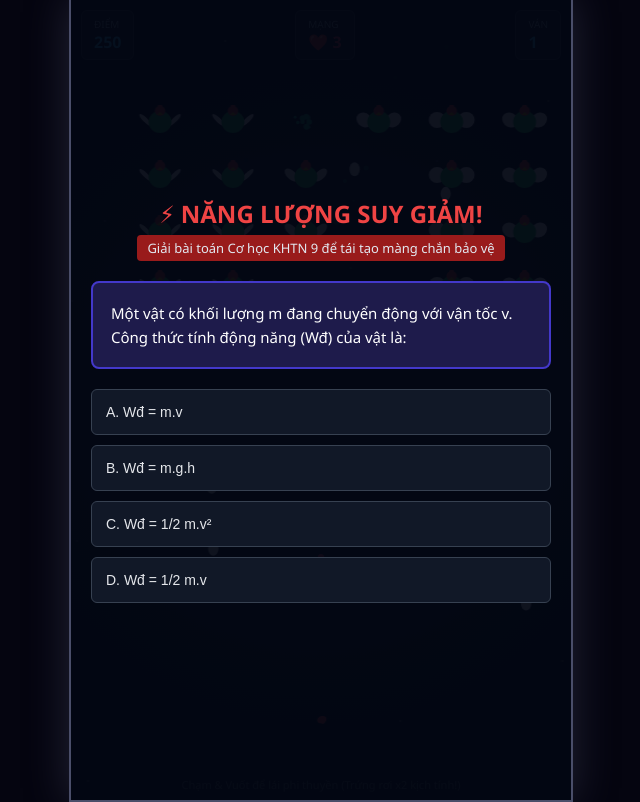
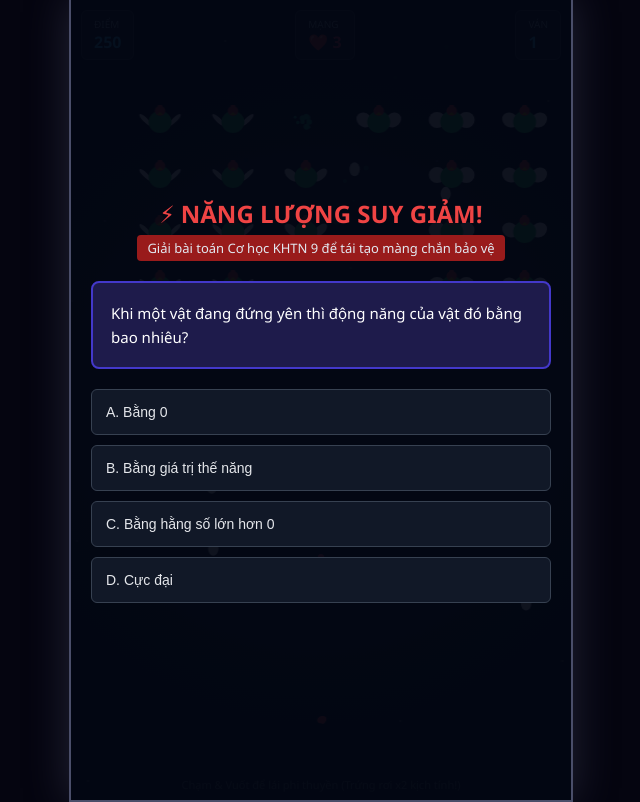
Before and after one commit to giangctx/b-n-g-, a plain HTML site: page index.html in a window 1280 px wide. Shown: the whole page, without its empty margins (319-959 px from the left). Drawn offline with Linux system fonts and the light colour scheme.

Commit message:
Update index.html

```diff
--- a/index.html
+++ b/index.html
@@ -186,22 +186,45 @@
         let isQuizMode = false;
         let selectedQuiz = null;
         let lastShotTime = 0;
-        const SHOT_DELAY = 220; // Tốc độ bắn tự động tối ưu hóa nhanh hơn một chút
+        const SHOT_DELAY = 220;
 
-        // Ngân hàng câu hỏi KHTN Lớp 9 chuyên sâu: Động năng - Thế năng - Cơ năng
+        // Ngân hàng 30 câu hỏi KHTN 9 chuyên sâu không lặp lại
         const physicsQuestionBank = [
-            { q: "Đại lượng nào sau đây đại diện cho năng lượng mà một vật có được do nó đang chuyển động?", a: ["Thế năng trọng trường", "Động năng", "Thế năng đàn hồi", "Cơ năng"], c: 1 },
-            { q: "Một vật có khối lượng m đang chuyển động với vận tốc v. Công thức tính động năng (Wđ) của vật là:", a: ["Wđ = m.v", "Wđ = m.g.h", "Wđ = 1/2 m.v²", "Wđ = 1/2 m.v"], c: 2 },
-            { q: "Khi một quả trứng rơi từ trên cao xuống, trong quá trình rơi (bỏ qua ma sát), sự chuyển hóa năng lượng nào xảy ra?", a: ["Động năng chuyển hóa thành thế năng", "Thế năng chuyển hóa thành động năng", "Cơ năng chuyển hóa thành thế năng", "Cơ năng tăng dần"], c: 1 },
-            { q: "Thế năng trọng trường của một vật phụ thuộc vào những yếu tố nào?", a: ["Khối lượng và vận tốc của vật", "Vận tốc và độ cao của vật", "Khối lượng vật và độ cao của vật so với mốc", "Hình dạng và thể tích của vật"], c: 2 },
-            { q: "Một vật nặng 2 kg được đặt ở độ cao h = 5m so với mặt đất. Lấy g = 10 m/s². Thế năng trọng trường của vật bằng bao nhiêu?", a: ["10 J", "50 J", "100 J", "20 J"], c: 2 },
-            { q: "Nếu một phi thuyền tăng vận tốc chuyển động lên gấp đôi (2 lần) thì động năng của phi thuyền sẽ tăng lên bao nhiêu lần?", a: ["2 lần", "4 lần", "8 lần", "Không đổi"], c: 1 },
-            { q: "Phát biểu nào sau đây đúng về cơ năng của một vật?", a: ["Cơ năng bằng hiệu giữa động năng và thế năng", "Cơ năng là tổng của động năng và thế năng", "Cơ năng luôn luôn bị tiêu diệt hoàn toàn", "Cơ năng chỉ phụ thuộc vào vận tốc vật"], c: 1 },
-            { q: "Khi một vật đạt độ cao cực đại (vận tốc bằng 0) trong quá trình ném thẳng đứng lên cao, lúc này vật có:", a: ["Động năng cực đại, thế năng bằng 0", "Động năng bằng thế năng", "Thế năng cực đại, động năng bằng 0", "Cơ năng bằng 0"], c: 2 }
+            { q: "Động năng của một vật là năng lượng vật có được do yếu tố nào?", a: ["Vật có khối lượng lớn", "Vật đang ở trên cao", "Vật đang chuyển động", "Vật bị biến dạng"], c: 2 },
+            { q: "Công thức toán học nào sau đây dùng để tính động năng của một vật?", a: ["Wđ = m.v", "Wđ = m.g.h", "Wđ = 1/2 m.v²", "Wđ = 1/2 m.v"], c: 2 },
+            { q: "In công thức tính động năng, vận tốc của vật được đo bằng đơn vị nào sau đây?", a: ["km/h", "m/s", "m/s²", "cm/s"], c: 1 },
+            { q: "Nếu khối lượng của một vật tăng lên 2 lần và vận tốc giữ nguyên thì động năng của vật thay đổi thế nào?", a: ["Tăng 2 lần", "Tăng 4 lần", "Giảm 2 lần", "Không đổi"], c: 0 },
+            { q: "Một chiếc xe máy và một chiếc xe tải cùng chạy với vận tốc 40 km/h. Xe nào có động năng lớn hơn?", a: ["Xe máy vì nhỏ gọn hơn", "Xe tải vì có khối lượng lớn hơn", "Hai xe có động năng bằng nhau", "Không so sánh được"], c: 1 },
+            { q: "Đơn vị chính thống nào sau đây dùng để đo động năng, thế năng và cơ năng?", a: ["Oát (W)", "Niutơn (N)", "Jun (J)", "Mã lực (HP)"], c: 2 },
+            { q: "Khi một vật đang đứng yên thì động năng của vật đó bằng bao nhiêu?", a: ["Bằng 0", "Bằng giá trị thế năng", "Bằng hằng số lớn hơn 0", "Cực đại"], c: 0 },
+            { q: "Một bạn học sinh có khối lượng 40 kg đang chạy với vận tốc 2 m/s. Động năng của bạn đó là bao nhiêu?", a: ["40 J", "80 J", "160 J", "20 J"], c: 1 },
+            { q: "Một viên đạn năng lượng có khối lượng 0,1 kg bay với vận tốc 10 m/s. Động năng của viên đạn là:", a: ["1 J", "5 J", "0.5 J", "10 J"], c: 2 },
+            { q: "Khi một vật chuyển động chậm dần đều do ma sát, động năng của vật sẽ biến đổi thế nào?", a: ["Tăng dần", "Giảm dần", "Không thay đổi", "Bằng thế năng"], c: 1 },
+            { q: "Thế năng trọng trường của một vật là năng lượng có được do:", a: ["Vật đang chuyển động nhanh", "Vị trí của vật so với mặt đất (hoặc mốc chọn)", "Vật bị nén hoặc kéo dãn", "Nhiệt độ của vật tăng cao"], c: 1 },
+            { q: "Công thức tính thế năng trọng trường của một vật ở độ cao h là gì?", a: ["Wt = m.v", "Wt = 1/2 m.v²", "Wt = m.g.h", "Wt = 1/2 m.g.h"], c: 2 },
+            { q: "Thế năng trọng trường của một vật phụ thuộc vào những đại lượng nào?", a: ["Khối lượng và vận tốc", "Khối lượng và độ cao", "Vận tốc và độ cao", "Kích thước của vật"], c: 1 },
+            { q: "Nếu chọn mặt đất làm mốc tính thế năng, một vật nằm ngay trên mặt đất sẽ có thế năng bằng bao nhiêu?", a: ["Bằng 0", "Cực đại", "Nhỏ hơn 0", "Chưa xác định được"], c: 0 },
+            { q: "Một quả dừa có khối lượng 1 kg đang ở trên cây cách mặt đất 6m. Lấy g = 10 m/s². Thế năng của quả dừa là:", a: ["6 J", "16 J", "60 J", "600 J"], c: 2 },
+            { q: "Hai vật có khối lượng m1 > m2 được đặt ở cùng một độ cao so với mặt đất. Vật nào có thế năng lớn hơn?", a: ["Vật 1", "Vật 2", "Hai vật bằng nhau", "Không thể so sánh"], c: 0 },
+            { q: "Khi đưa một vật lên độ cao lớn hơn so với mốc thế năng, thế năng trọng trường của vật sẽ:", a: ["Giảm đi", "Tăng lên", "Không thay đổi", "Bằng 0"], c: 1 },
+            { q: "Đại lượng 'h' trong công thức thế năng trọng trường Wt = mgh được gọi là gì?", a: ["Vận tốc của vật", "Khối lượng của vật", "Độ cao của vật so với mốc", "Gia tốc rơi tự do"], c: 2 },
+            { q: "Một thùng hàng nặng 10 kg đặt trên tầng lửng cao 2m so với sàn nhà (chọn sàn làm mốc). Lấy g=10m/s², thế năng của thùng là:", a: ["20 J", "100 J", "200 J", "2000 J"], c: 2 },
+            { q: "Thế năng trọng trường sẽ thay đổi thế nào nếu ta chọn mốc thế năng ở vị trí cao hơn vị trí vật?", a: ["Thế năng sẽ có giá trị âm (<0)", "Thế năng sẽ bằng 0", "Thế năng tăng gấp đôi", "Thế năng luôn dương"], c: 0 },
+            { q: "Cơ năng của một vật chuyển động trong trọng trường được tính bằng biểu thức nào?", a: ["Tổng động năng và thế năng", "Hiệu giữa động năng và thế năng", "Tích của động năng và thế năng", "Thương của động năng và thế năng"], c: 0 },
+            { q: "Khi một quả trứng gà rơi tự do từ trên cao xuống đất, dạng năng lượng nào đã chuyển hóa thành dạng nào?", a: ["Động năng chuyển hóa thành thế năng", "Thế năng chuyển hóa thành động năng", "Cơ năng chuyển hóa thành động năng", "Nhiệt năng chuyển hóa thành thế năng"], c: 1 },
+            { q: "Nếu bỏ qua mọi lực cản và ma sát, cơ năng của một vật trong quá trình chuyển động sẽ:", a: ["Luôn tăng dần", "Luôn giảm dần", "Được bảo toàn (không đổi)", "Bằng 0"], c: 2 },
+            { q: "Trong quá trình ném một viên sỏi thẳng đứng từ dưới lên cao, động năng và thế năng thay đổi thế nào?", a: ["Động năng tăng, thế năng giảm", "Động năng giảm, thế năng tăng", "Cả hai cùng tăng", "Cả hai cùng giảm"], c: 1 },
+            { q: "Tại vị trí cao nhất mà vật đạt được khi được ném thẳng đứng lên cao (vận tốc v = 0) thì:", a: ["Động năng cực đại, thế năng bằng 0", "Thế năng cực đại, động năng bằng 0", "Cơ năng của vật bằng 0", "Động năng bằng thế năng"], c: 1 },
+            { q: "Một vật có động năng là 40 J và thế năng là 60 J. Cơ năng toàn phần của vật đó bằng bao nhiêu?", a: ["20 J", "100 J", "2400 J", "50 J"], c: 1 },
+            { q: "Khi một vật vừa chạm đất (mốc thế năng), năng lượng của vật tồn tại chủ yếu dưới dạng nào?", a: ["Thế năng trọng trường cực đại", "Động năng cực đại", "Cơ năng bằng 0", "Hóa năng"], c: 1 },
+            { q: "Hiện tượng cơ năng chuyển hóa một phần thành nhiệt năng trong thực tế thường do yếu tố nào gây ra?", a: ["Lực trọng trường", "Lực ma sát, lực cản không khí", "Khối lượng vật quá lớn", "Vận tốc vật quá nhanh"], c: 1 },
+            { q: "Một mũi tên được bắn ra từ một chiếc cung đã kéo căng. Năng lượng ban đầu của chiếc cung tồn tại dưới dạng nào?", a: ["Động năng", "Thế năng đàn hồi", "Thế năng trọng trường", "Cơ năng chuyển động"], c: 1 },
+            { q: "Nếu một vật rơi từ trên cao xuống và cơ năng được bảo toàn, khi thế năng giảm đi 15 J thì động năng sẽ:", a: ["Giảm đi 15 J", "Tăng thêm 15 J", "Tăng thêm 30 J", "Không thay đổi"], c: 1 }
         ];
 
         const player = { x: WIDTH / 2, y: HEIGHT - 80, width: 50, height: 40 };
         let bullets = []; let chickens = []; let eggs = []; let particles = [];
+        let localQuestionBank = [...physicsQuestionBank]; // Tạo bản sao để loại trừ câu đã hỏi
 
         function handleTouch(e) {
             if (isQuizMode) return;
@@ -235,8 +258,7 @@
                         x: startX + c * spacingX, y: startY + r * spacingY,
                         width: 36, height: 32, direction: 1,
                         speed: 1.2 + (wave * 0.25),
-                        // YÊU CẦU: Tăng gấp đôi tần suất đẻ trứng (0.004 thay vì 0.002)
-                        dropChance: 0.004 + (wave * 0.002)
+                        dropChance: 0.004 + (wave * 0.002) // Trứng rơi dày gấp đôi kịch tính
                     });
                 }
             }
@@ -311,7 +333,16 @@
         function triggerPlayerHit() {
             createExplosion(player.x, player.y, '#ef4444');
             isQuizMode = true;
-            selectedQuiz = physicsQuestionBank[Math.floor(Math.random() * physicsQuestionBank.length)];
+
+            // Reset ngân hàng nếu đã hết câu hỏi
+            if (localQuestionBank.length === 0) {
+                localQuestionBank = [...physicsQuestionBank];
+            }
+
+            // Bốc ngẫu nhiên 1 câu và xóa nó khỏi danh sách local tránh trùng lặp
+            const randomIndex = Math.floor(Math.random() * localQuestionBank.length);
+            selectedQuiz = localQuestionBank.splice(randomIndex, 1)[0];
+
             document.getElementById('question-box').innerText = selectedQuiz.q;
             const buttons = document.querySelectorAll('.answer-card');
             buttons.forEach((btn, index) => {
@@ -339,6 +370,7 @@
                 if(lives <= 0) {
                     alert(`TRẬN ĐẤU KẾT THÚC! Bạn đạt được: ${score} điểm.`);
                     score = 0; lives = 3; wave = 1;
+                    localQuestionBank = [...physicsQuestionBank]; // Reset lại ngân hàng câu hỏi khi làm ván mới
                     document.getElementById('score-value').innerText = score;
                     document.getElementById('wave-value').innerText = wave;
                     spawnChickenFleet();
```
